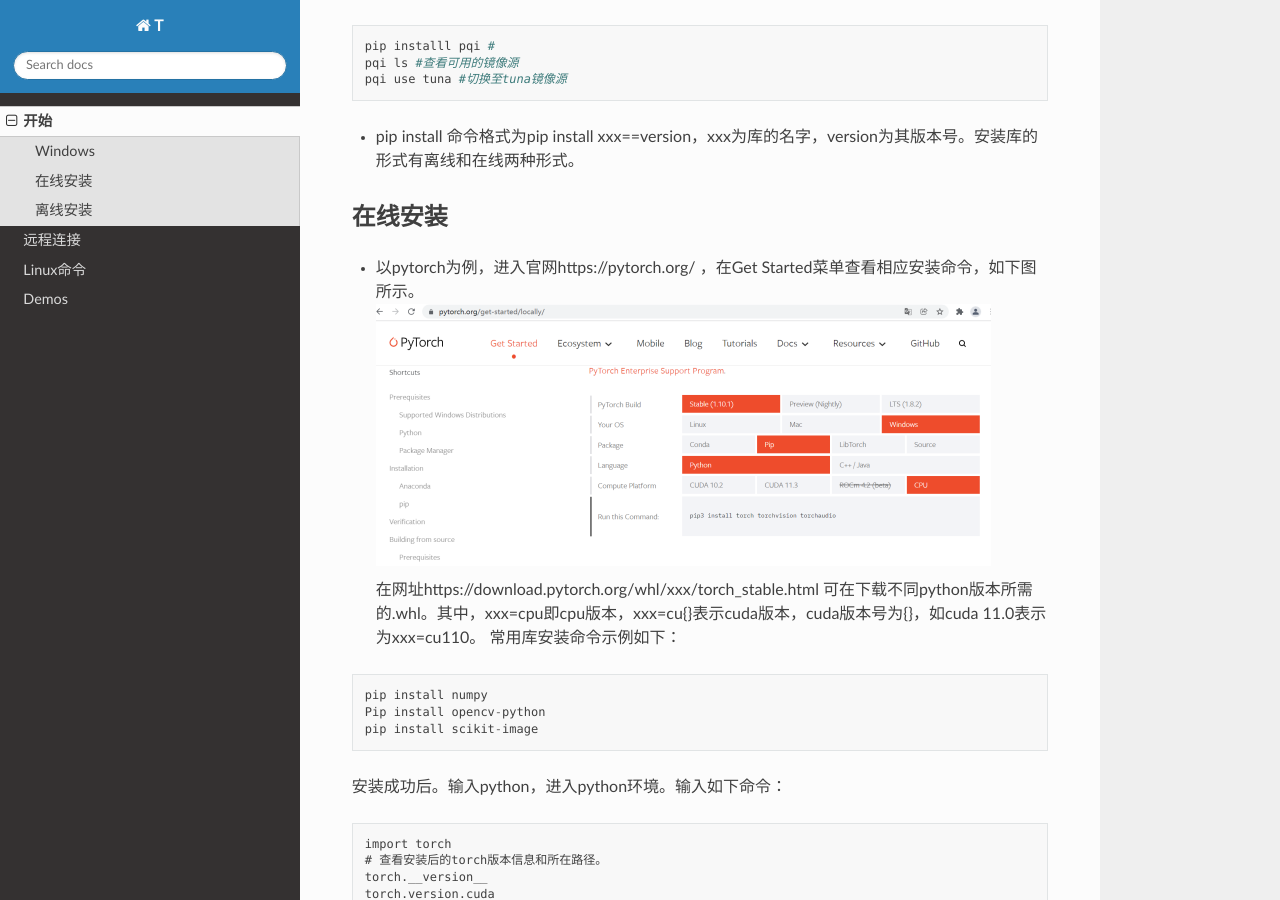
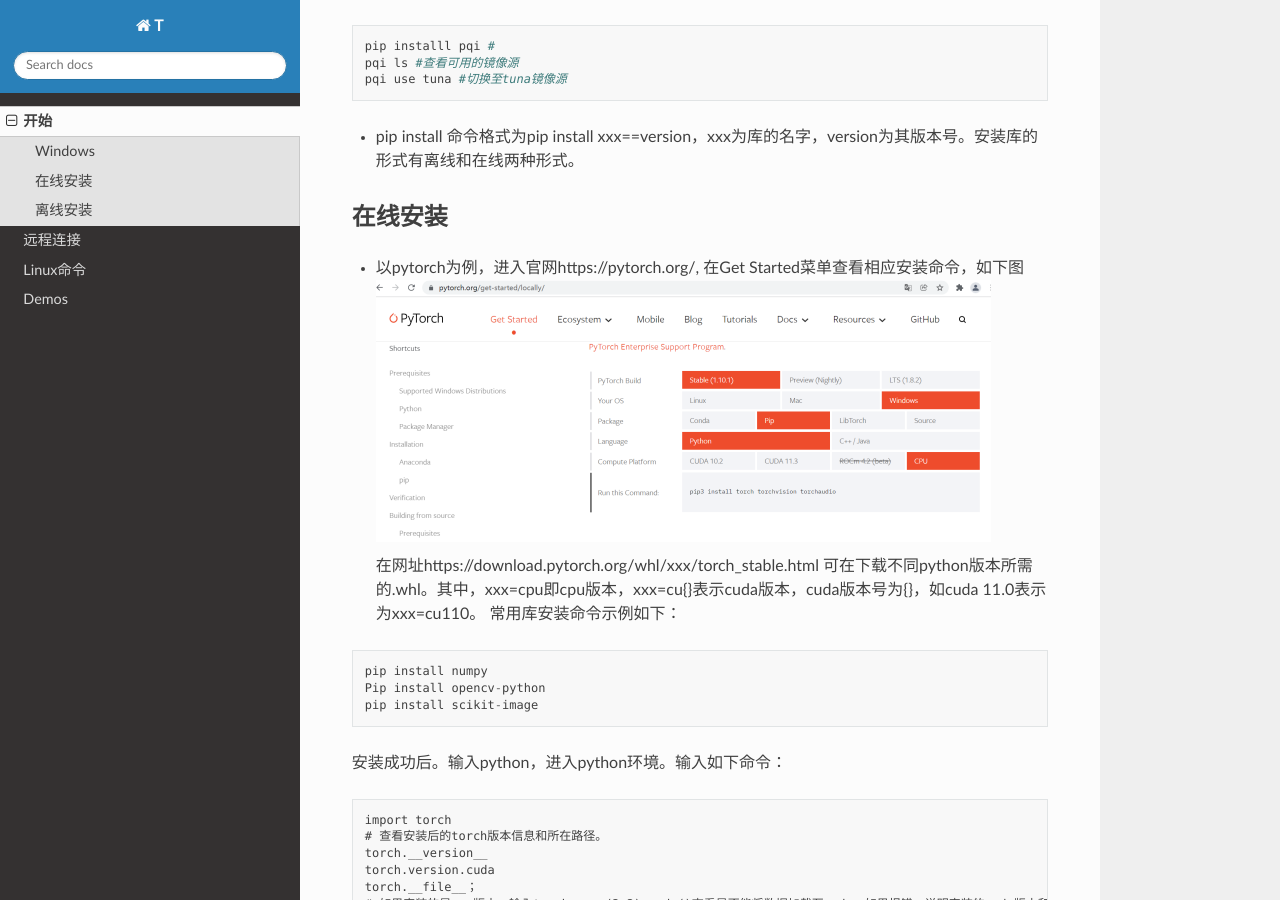
Before and after one commit to Tanbobobo/DL-starter, a Sphinx documentation site: the page built from docs/mds/get_started.md, in a window 1280 px wide and 900 px high, scrolled down 847 px. Built offline with Sphinx 7.4.7 and the Read the Docs theme 2.0.0, drawn with Linux system fonts in a browser that asks for light colours.

Commit message:
Update get_started.md

```diff
--- a/docs/mds/get_started.md
+++ b/docs/mds/get_started.md
@@ -30,7 +30,7 @@
 * pip install 命令格式为pip install xxx==version，xxx为库的名字，version为其版本号。安装库的形式有离线和在线两种形式。
 
 ## 在线安装
-* 以pytorch为例，进入官网https://pytorch.org/ ，在Get Started菜单查看相应安装命令，如下图所示。 \
+* 以pytorch为例，进入官网https://pytorch.org/, 在Get Started菜单查看相应安装命令，如下图 \
 ![](./pytorch_get_started.png)
 
   在网址https://download.pytorch.org/whl/xxx/torch_stable.html 可在下载不同python版本所需的.whl。其中，xxx=cpu即cpu版本，xxx=cu{}表示cuda版本，cuda版本号为{}，如cuda 11.0表示为xxx=cu110。
```
